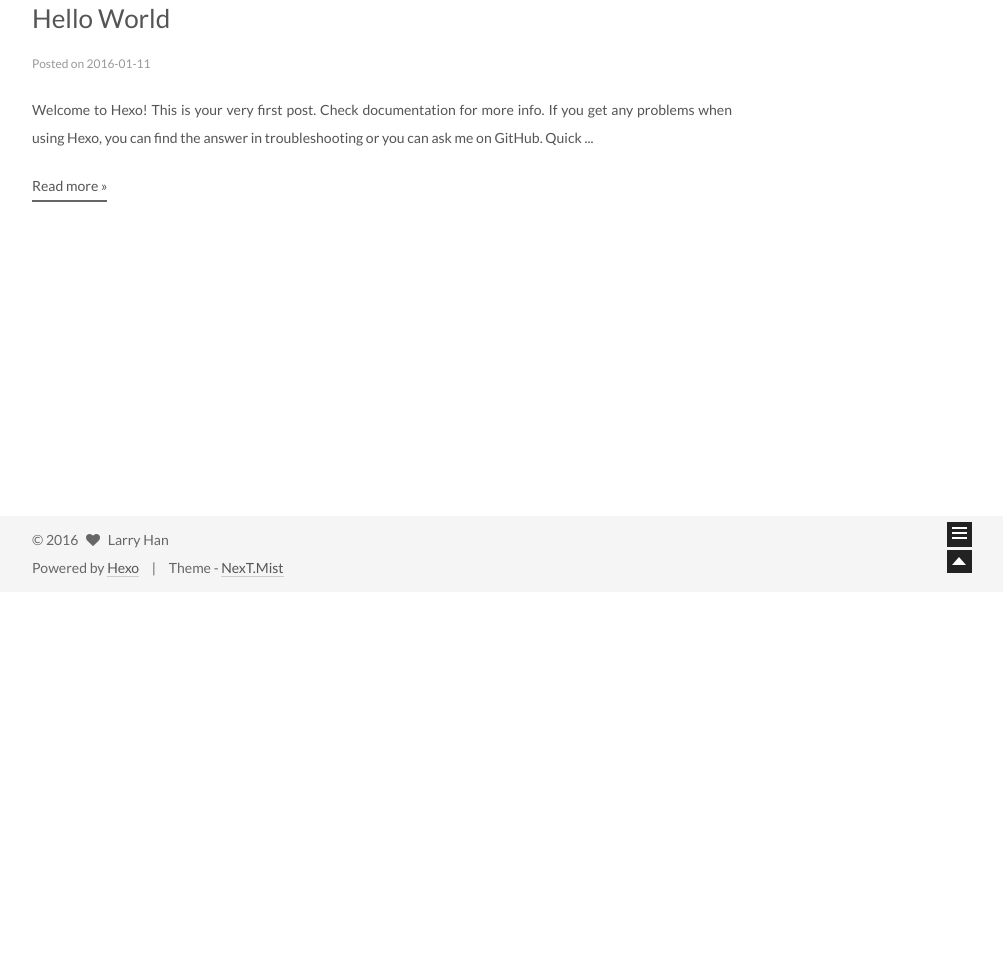
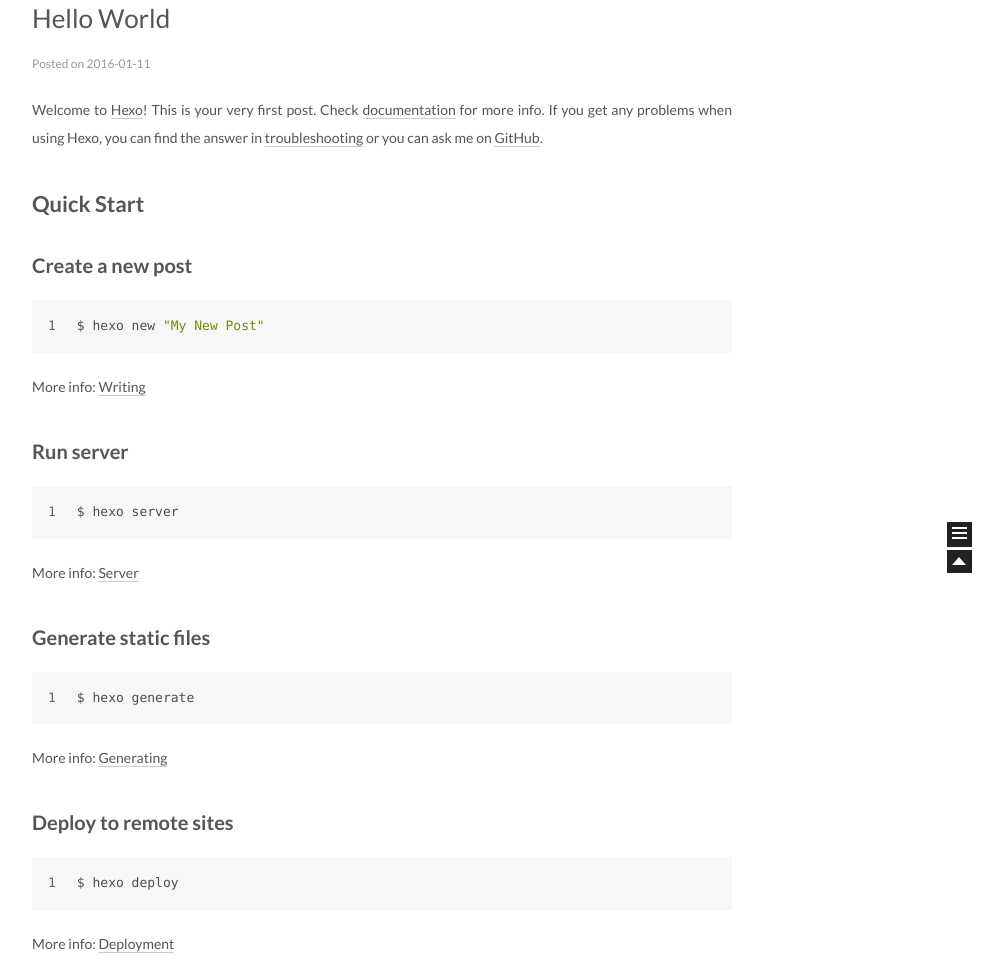
Before and after one commit to hanliang512288/hanliang512288.github.io, a plain HTML site: page index.html in a window 1280 px wide. Shown: the part 208-1169 px from the top of the page, without its empty margins (258-1261 px from the left). Before the commit the page ends 800 px from the top, so only its background shows below. Drawn offline with Linux system fonts and the light colour scheme.

Commit message:
Site updated: 2016-01-18 03:50:59

```diff
--- a/index.html
+++ b/index.html
@@ -284,15 +284,17 @@
 
 
 
-          Welcome to Hexo! This is your very first post. Check documentation for more info. If you get any problems when using Hexo, you can find the answer in troubleshooting or you can ask me on GitHub.
-Quick
-          ...
+            <p>Welcome to <a href="https://hexo.io/" target="_blank" rel="external">Hexo</a>! This is your very first post. Check <a href="https://hexo.io/docs/" target="_blank" rel="external">documentation</a> for more info. If you get any problems when using Hexo, you can find the answer in <a href="https://hexo.io/docs/troubleshooting.html" target="_blank" rel="external">troubleshooting</a> or you can ask me on <a href="https://github.com/hexojs/hexo/issues" target="_blank" rel="external">GitHub</a>.</p>
+<h2 id="Quick_Start"><a href="#Quick_Start" class="headerlink" title="Quick Start"></a>Quick Start</h2><h3 id="Create_a_new_post"><a href="#Create_a_new_post" class="headerlink" title="Create a new post"></a>Create a new post</h3><figure class="highlight bash"><table><tr><td class="gutter"><pre><span class="line">1</span><br></pre></td><td class="code"><pre><span class="line">$ hexo new <span class="string">"My New Post"</span></span><br></pre></td></tr></table></figure>
+<p>More info: <a href="https://hexo.io/docs/writing.html" target="_blank" rel="external">Writing</a></p>
+<h3 id="Run_server"><a href="#Run_server" class="headerlink" title="Run server"></a>Run server</h3><figure class="highlight bash"><table><tr><td class="gutter"><pre><span class="line">1</span><br></pre></td><td class="code"><pre><span class="line">$ hexo server</span><br></pre></td></tr></table></figure>
+<p>More info: <a href="https://hexo.io/docs/server.html" target="_blank" rel="external">Server</a></p>
+<h3 id="Generate_static_files"><a href="#Generate_static_files" class="headerlink" title="Generate static files"></a>Generate static files</h3><figure class="highlight bash"><table><tr><td class="gutter"><pre><span class="line">1</span><br></pre></td><td class="code"><pre><span class="line">$ hexo generate</span><br></pre></td></tr></table></figure>
+<p>More info: <a href="https://hexo.io/docs/generating.html" target="_blank" rel="external">Generating</a></p>
+<h3 id="Deploy_to_remote_sites"><a href="#Deploy_to_remote_sites" class="headerlink" title="Deploy to remote sites"></a>Deploy to remote sites</h3><figure class="highlight bash"><table><tr><td class="gutter"><pre><span class="line">1</span><br></pre></td><td class="code"><pre><span class="line">$ hexo deploy</span><br></pre></td></tr></table></figure>
+<p>More info: <a href="https://hexo.io/docs/deployment.html" target="_blank" rel="external">Deployment</a></p>
 
-          <div class="post-more-link text-center">
-            <a class="btn" href="/2016/01/11/hello-world/#more" rel="contents">
-              Read more &raquo;
-            </a>
-          </div>
+
 
 
     </div>
```
